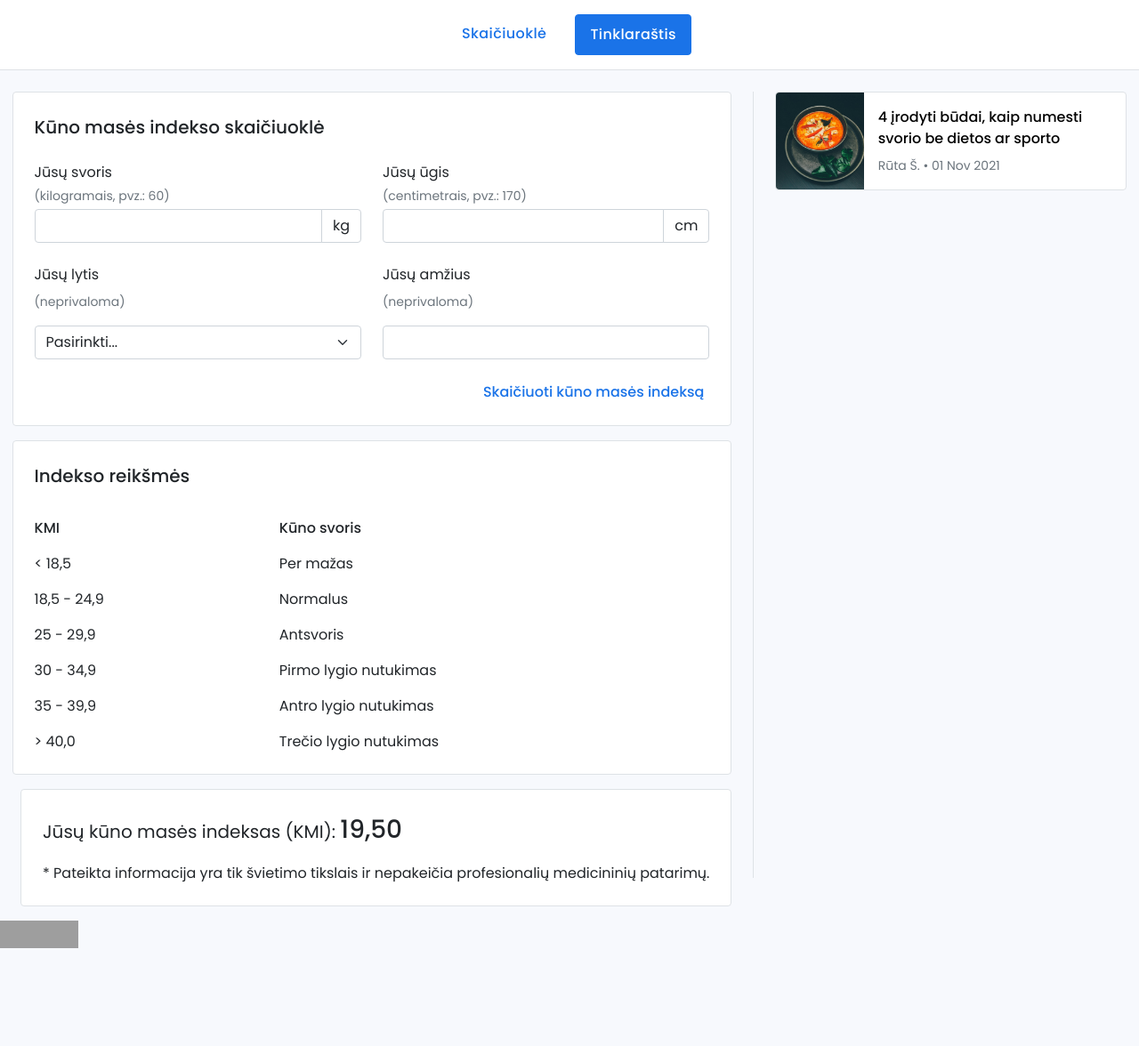
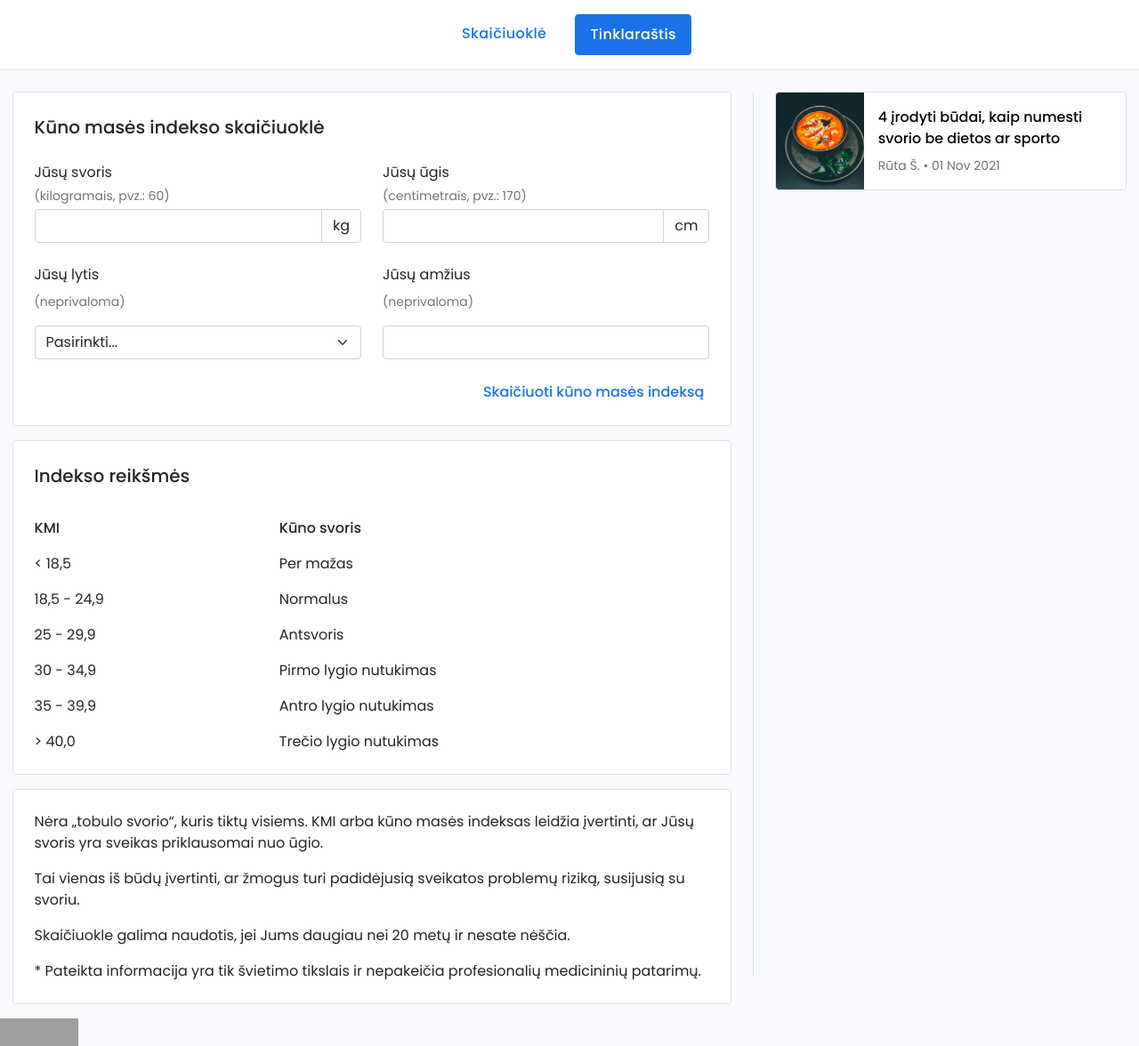
Before and after one commit to rutasip/kmiskaiciuokle.lt, a Jekyll site: the page built from index.html, in a window 1280 px wide and 1176 px high. Shown: the whole window at 89% size. Built offline with Jekyll 4.4.1, drawn with Linux system fonts in a browser that asks for light colours; grey boxes are pictures that could not be loaded.

Commit message:
add result texts

```diff
--- a/assets/js/calculate-result.js
+++ b/assets/js/calculate-result.js
@@ -15,7 +15,15 @@
 
     document.getElementById("calculated-bmi").innerText = bmi;
 
-    document.getElementById(this.highlightRow(bmi)).classList.add("bg-yellow");
+    const weightCategory = this.getWeightCategory(bmi);
+    document.getElementById(weightCategory).classList.add("bg-yellow");
+
+    document.getElementById("result").classList.remove("visually-hidden");
+    const children = Array.from(document.getElementById("weight-category-descriptions").children);
+    children.forEach(function (paragraph) {
+      paragraph.classList.add("visually-hidden");
+    });
+    document.getElementById(weightCategory + "-description").classList.remove("visually-hidden");
 
     if (gender == "female") {
       document
@@ -43,7 +51,7 @@
   }
 }
 
-function highlightRow(bmi) {
+function getWeightCategory(bmi) {
   document.querySelectorAll(".bg-yellow").forEach(function (row) {
     row.classList.remove("bg-yellow");
   });
--- a/index.html
+++ b/index.html
@@ -52,7 +52,7 @@
         </div>
       </form>
     </div>
-    <div class="bmi-table bg-white border rounded py-3 py-sm-4">
+    <div class="bmi-table bg-white border rounded pt-3 pt-sm-4 pb-1 pb-sm-3">
       <p class="fs-5 mb-4 ps-3 ps-sm-4">
         <b>Indekso reikšmės</b>
       </p>
@@ -85,8 +85,8 @@
             <td class="text-right">Antro lygio nutukimas</td>
           </tr>
           <tr id="obese-type-3">
-            <td class="ps-3 ps-sm-4 pb-0">&gt; 40,0</td>
-            <td class="text-right pb-0">Trečio lygio nutukimas</td>
+            <td class="ps-3 ps-sm-4">&gt; 40,0</td>
+            <td class="text-right">Trečio lygio nutukimas</td>
           </tr>
         </tbody>
       </table>
@@ -99,12 +99,43 @@
             p-3
             p-sm-4
           ">
-      <p class="fs-5">
+      <p id="result" class="fs-5 visually-hidden">
         Jūsų kūno masės indeksas (KMI): <b><span id="calculated-bmi" class="fs-3">19,50</span></b>
       </p>
 
-      <p class="fs-6 lh-base">
-      </p>
+      <div id="weight-category-descriptions">
+        <p class="fs-6 lh-base">
+          Nėra „tobulo svorio“, kuris tiktų visiems. KMI arba kūno masės indeksas leidžia įvertinti, ar Jūsų svoris yra sveikas priklausomai nuo ūgio.
+        </p>
+        <p class="fs-6 lh-base">
+          Tai vienas iš būdų įvertinti, ar žmogus turi padidėjusią sveikatos problemų riziką, susijusią su svoriu.
+        </p>
+        <p class="fs-6 lh-base">
+          Skaičiuokle galima naudotis, jei Jums daugiau nei 20 metų ir nesate nėščia.
+        </p>
+        <p id="underweight-description" class="fs-6 lh-base visually-hidden">
+          Papildomi kilogramai gali sumažinti kaulų retėjimo ir susilpnėjusios imuninės sistemos tikimybę, bei sumažinti nuovargį. Moterims, turinčioms per mažą svorį, mėnesinės gali tapti nereguliarios arba visai nutrūkti. Mažo svorio vyrams gali sumažėti spermatozoidų skaičius.
+        </p>
+        <p id="normal-description" class="fs-6 lh-base visually-hidden">
+          Kūno masės indeksas tarp 18.5 ir 24.9 reiškia, kad svoris yra <b>normalus</b>. Laikykitės sveikų įpročių, kad išlaikytumėte savo svorį.
+        </p>
+        <p id="overweight-description" class="fs-6 lh-base visually-hidden">
+          Kadangi Jūsų svoris yra <b>antsvorio</b> kategorijoje, papildomų kilogramų numetimas yra geras pirmasis žingsnis siekiant sumažinti sveikatos problemų tikimybę.
+
+          Tačiau, jei turite labai raumeningą sudėjimą, galite turėti kūno masės indeksą antsvorio kategorijoje ir vis tiek būti sveiki.
+        </p>
+        <p id="obese-type-1-description" class="fs-6 lh-base visually-hidden">
+          Kadangi Jūsų svoris yra <b>nutukimo</b> kategorijoje, daug didesnė tikimybė, kad turėsite rimtų sveikatos problemų.
+        </p>
+        <p id="obese-type-2-description" class="fs-6 lh-base visually-hidden">
+          Kadangi Jūsų svoris yra <b>nutukimo</b> kategorijoje, daug didesnė tikimybė, kad turėsite rimtų sveikatos problemų.
+        </p>
+        <p id="obese-type-3-description" class="fs-6 lh-base visually-hidden">
+          Kadangi Jūsų svoris yra <b>nutukimo</b> kategorijoje, daug didesnė tikimybė, kad turėsite rimtų sveikatos problemų.
+        </p>
+
+      </div>
+
       <p id="ideal-weight" class="fs-6 visually-hidden">
         Idealus svoris: <b><span id="calculated-ideal-weight"></span>kg</b>
       </p>
```
Also changed, not shown: 2 other files.
